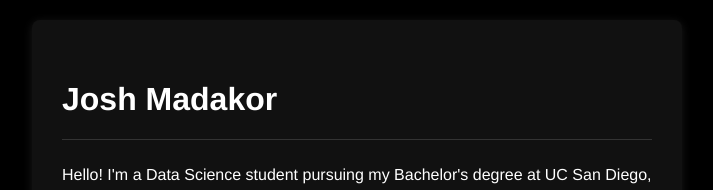
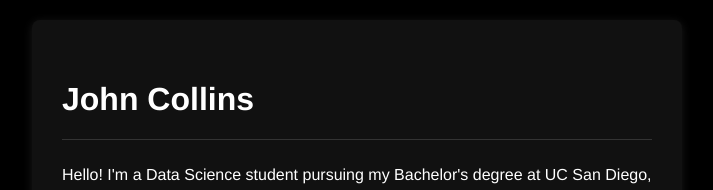
Before and after one commit to johnwcollins/johnwcollins.github.io, a plain HTML site: page index.html in a window 1280 px wide. Shown: the top 190 px of the page, without its empty margins (283-996 px from the left). Drawn offline with Linux system fonts and the light colour scheme.

Commit message:
Update index.html

```diff
--- a/index.html
+++ b/index.html
@@ -56,7 +56,7 @@
 </head>
 <body>
     <div class="container">
-        <h1>Josh Madakor</h1>
+        <h1>John Collins</h1>
 
         <div class="bio">
             <p>Hello! I'm a Data Science student pursuing my Bachelor's degree at UC San Diego, set to graduate in March 2026.</p>
```
